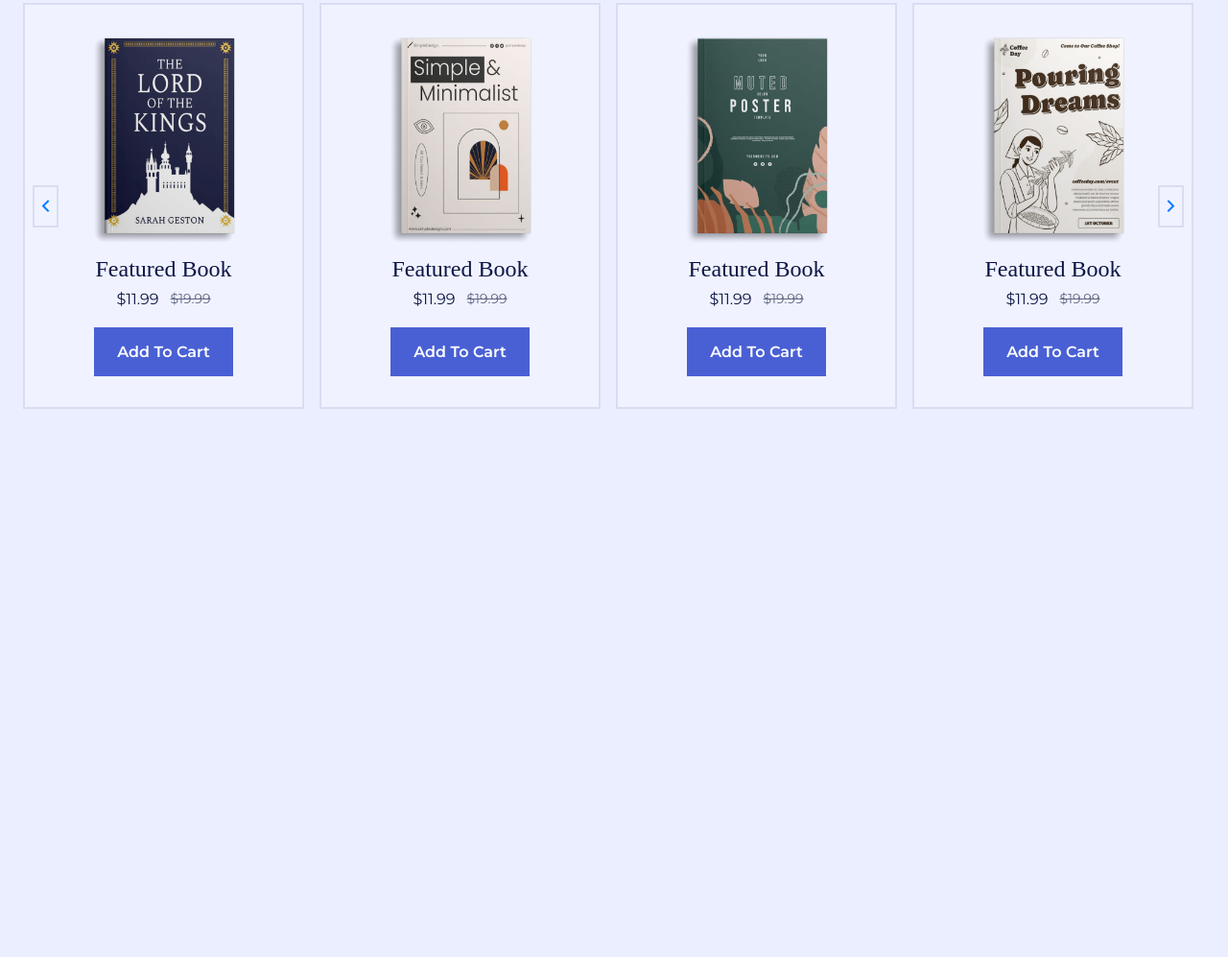
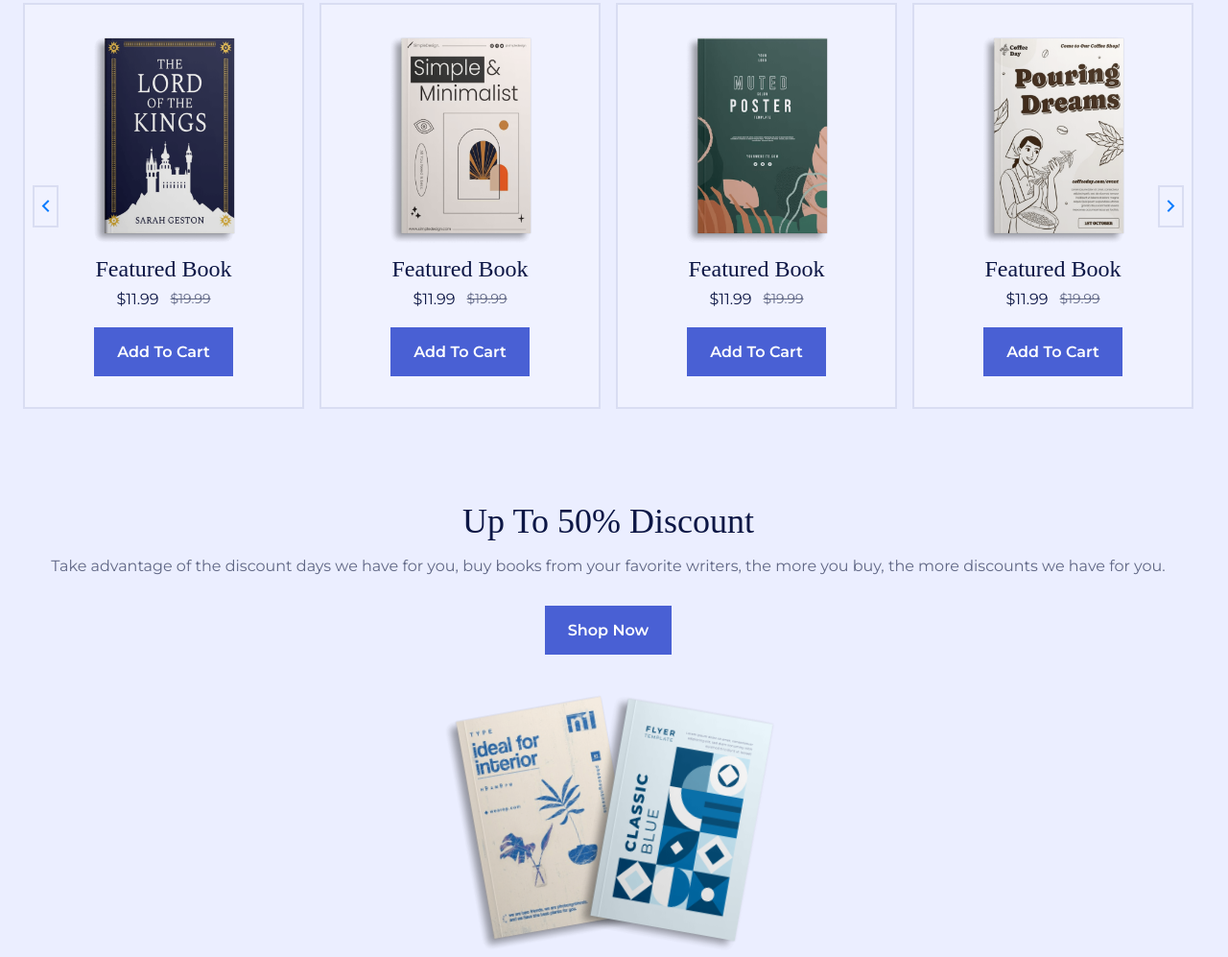
Before and after one commit to titohajili/Book-Website, a plain HTML site: page index.html in a window 1280 px wide. Shown: the part 1448-2445 px from the top of the page at 96% size. Before the commit the page ends 1890 px from the top, so only its background shows below. Drawn offline with nearby package versions, Linux system fonts and the light colour scheme; a web font is replaced by a local one.

Commit message:
Discount

```diff
--- a/assets/css/styles.css
+++ b/assets/css/styles.css
@@ -500,3 +500,40 @@ img {
   color: var(--first-color);
   transition: border .4s background-color .4s;
 }
+
+/*===================== DISCOUNT =============*/
+
+.discount__container{
+  row-gap: 3.3rem;
+}
+
+.discount__data{
+  text-align: center;
+}
+
+.discount__title{
+  margin-bottom: 1rem;
+}
+
+.discount__description{
+  margin-bottom: 2rem;
+}
+
+.discount__images{
+  display: flex;
+  justify-content: center;
+}
+
+.discount__img-1,
+.discount__img-2{
+  width: 170px;
+}
+
+
+.discount__img-1{
+  transform: translateX(1rem) rotate(-10deg);
+}
+
+.discount__img-2{
+  transform: translateX(-1rem) rotate(10deg);
+}
--- a/index.html
+++ b/index.html
@@ -430,6 +430,33 @@
             </div>
          </section>
 
+         <!--=========== DISCOUNT ===========-->
+
+         <section class="discount section" id="discount">
+            <div class="discount__container container grid">
+               <div class="discount__data">
+                  <h2 class="discount__title section__title">
+                     Up To 50% Discount
+                  </h2>
+
+                  <p class="discount__description">
+                     Take advantage of the discount days we
+                     have for you, buy books from your favorite
+                     writers, the more you buy, the more
+                     discounts we have for you.
+                  </p>
+
+                  <a href="#" class="button">Shop Now</a>
+               </div>
+
+               <div class="discount__images">
+                  <img src="assets/img/discount-book-1.png" alt="image" class="discount__img-1">
+                  <img src="assets/img/discount-book-2.png" alt="image" class="discount__img-2">
+               </div>
+            </div>
+         </section>
+
+
       </main>
 
       <!--=============== SWIPER ================-->
```
